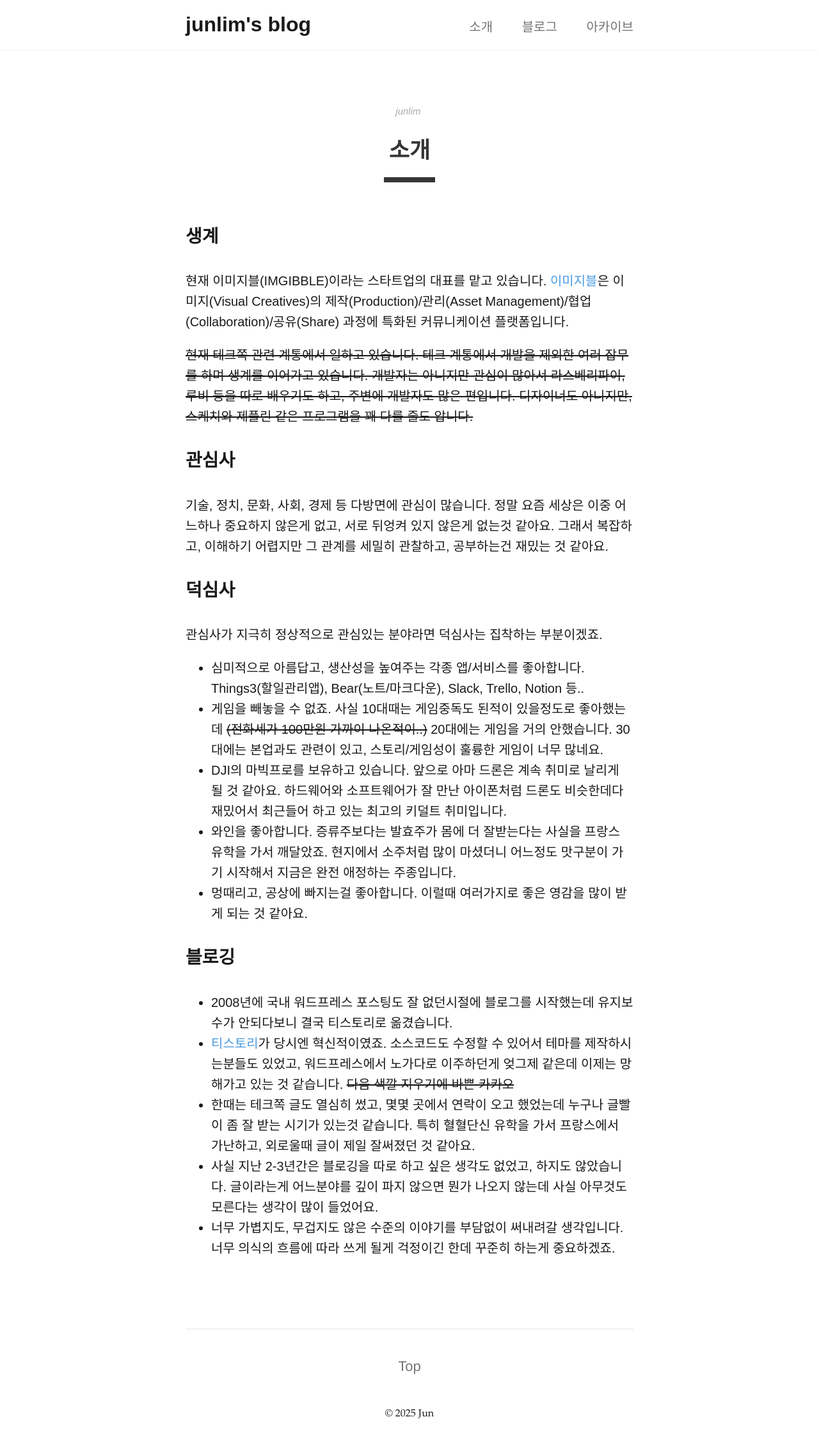
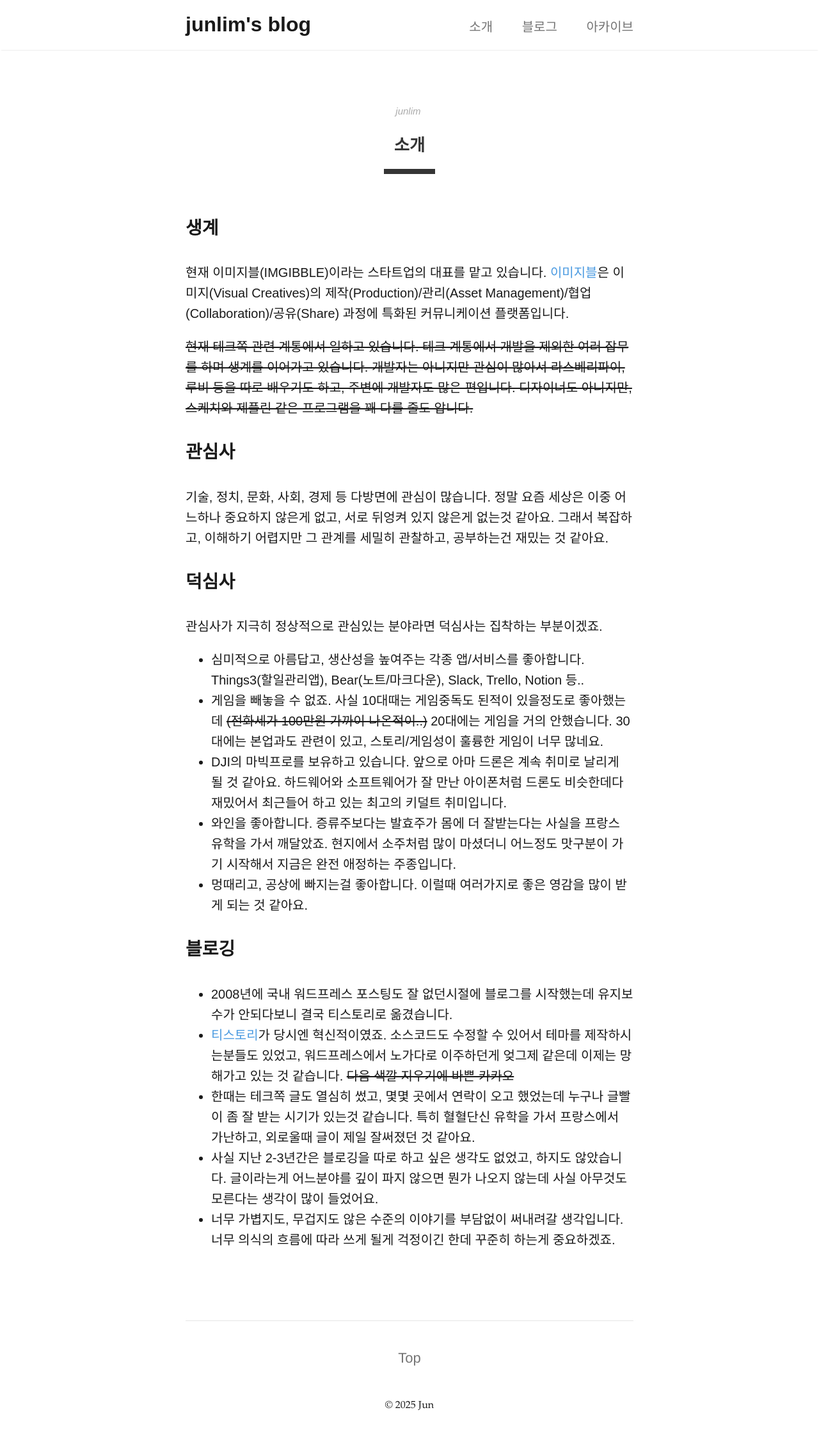
Before and after one commit to hyungyunlim/hyungyunlim.github.io, a Jekyll site: the page built from about.md, in a window 1280 px wide. Shown: the whole page at 64% size. Built offline with Jekyll 4.4.1, drawn with Linux system fonts in a browser that asks for light colours.

Commit message:
Style: 블로그 세부페이지 제목 크기 25% 축소
🤖 Generated with [Claude Code](https://claude.ai/code)

Co-Authored-By: Claude <noreply@anthropic.com>

```diff
--- a/_sass/_post.scss
+++ b/_sass/_post.scss
@@ -16,7 +16,7 @@
   &-title {
     color: $default-shade;
     font-family: 'Noto Serif KR', sans-serif;
-    font-size: 1.75rem;
+    font-size: 1.3125rem;
     margin: 1rem 0;
     text-align: center;
   }
```
